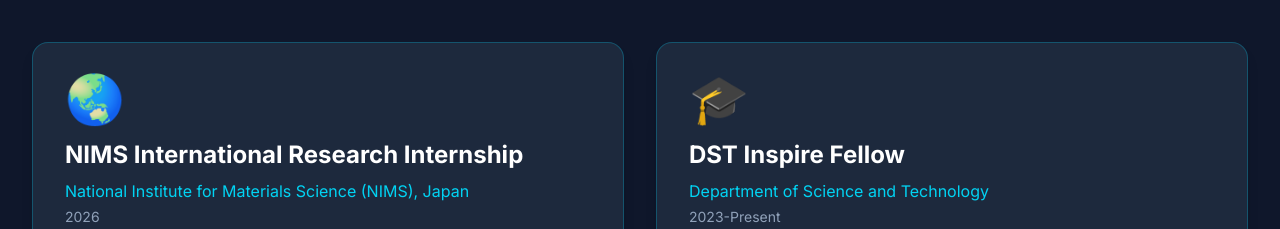
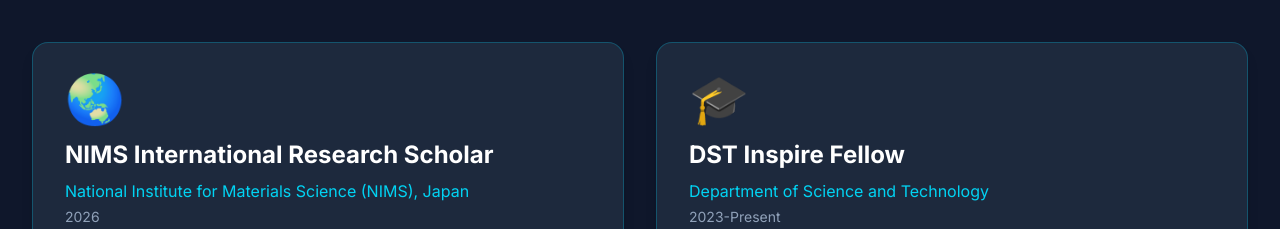
Before and after one commit to Rupak-723/rupak-portfolio, a Next.js app: page / in a window 1280 px wide. Shown: the part 3280-3509 px from the top of the page. Built offline with nearby package versions, Linux system fonts and the light colour scheme.

Commit message:
Update achievements.ts

```diff
--- a/data/achievements.ts
+++ b/data/achievements.ts
@@ -1,6 +1,6 @@
 const achievements = [
   {
-    title: "NIMS International Research Internship",
+    title: "NIMS International Research Scholar",
     year: "2026",
     organization: "National Institute for Materials Science (NIMS), Japan",
     description:
```
